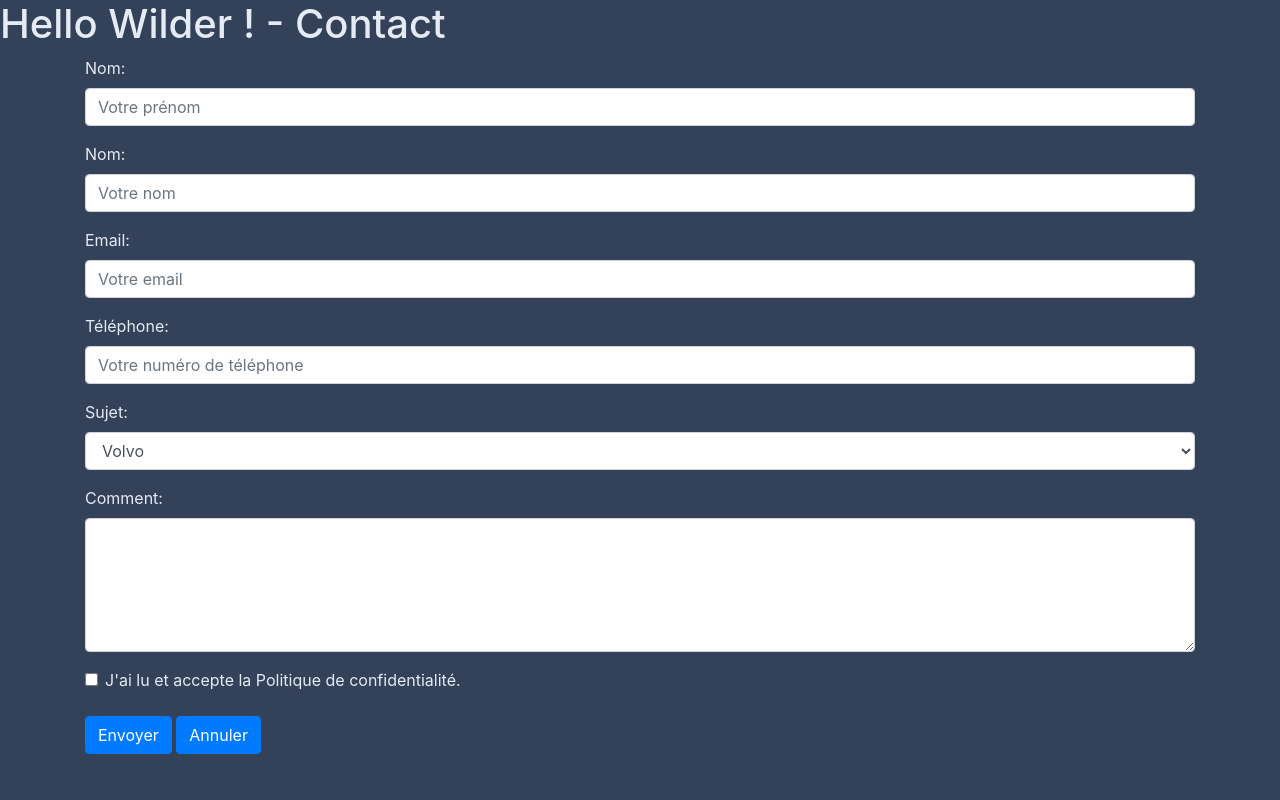
After one commit to WildCodeSchool/orleans-php-2003-project-anc, a PHP site: template src/View/Contact/index.html.twig in a window 1280 px wide. The commit adds this page. Run offline with PHP 8.4, Linux system fonts and the light colour scheme; the template is opened without the code that fills it, so the values that code supplies are empty; some libraries are stand-ins or nearby versions.

Commit message:
create form

```diff
--- a/composer.json
+++ b/composer.json
@@ -11,7 +11,8 @@
     "require": {
         "php" : ">=7.2",
         "ext-pdo" : "*",
-        "twig/twig": "^2.4"
+        "twig/twig": "^2.4",
+        "ext-SimpleXML": "^7.2"
     },
     "require-dev": {
         "phpmd/phpmd": "^2.7",
--- /dev/null
+++ b/src/View/Contact/index.html.twig
@@ -0,0 +1,50 @@
+{% extends 'layout.html.twig' %}
+
+{% block content %}
+
+    <link rel="stylesheet" href="../assets/css/contact.css">
+
+    <h1>Hello Wilder ! - Contact</h1>
+
+    <div class="container">
+            <form action="/contact/index" method="post">
+                <div class="form-group">
+                    <label for="fname">Nom:</label>
+                    <input type="texte" class="form-control" id="fname" placeholder="Votre prénom">
+                </div>
+                <div class="form-group">
+                    <label for="lname">Nom:</label>
+                    <input type="texte" class="form-control" id="lname" placeholder="Votre nom">
+                </div>
+                <div class="form-group">
+                    <label for="email">Email:</label>
+                    <input type="email" class="form-control" id="email" placeholder="Votre email">
+                </div>
+                <div class="form-group">
+                    <label for="phone">Téléphone:</label>
+                    <input type="tel" class="form-control" id="phone" placeholder="Votre numéro de téléphone">
+                </div>
+                <div class="form-group">
+                    <label for="topic">Sujet:</label>
+                        <select class="form-control" id="topic" name="topic">
+                            <option value="volvo">Volvo</option>
+                            <option value="saab">Saab</option>
+                            <option value="mercedes">Mercedes</option>
+                            <option value="audi">Audi</option>
+                        </select>
+                </div>
+                <div class="form-group">
+                    <label for="comment">Comment:</label>
+                        <textarea class="form-control" rows="5" id="comment"></textarea>
+                </div>
+                <div class="form-check">
+                    <input type="checkbox" class="form-check-input" id="exampleCheck1">
+                    <label class="form-check-label" for="exampleCheck1">J'ai lu et accepte la Politique de confidentialité.</label>
+                </div>
+                <br>
+                <button type="submit" class="btn btn-primary">Envoyer</button>
+                <button type="reset" class="btn btn-primary">Annuler</button>
+            </form>
+    </div>
+
+{% endblock %}
--- a/src/View/layout.html.twig
+++ b/src/View/layout.html.twig
@@ -7,6 +7,7 @@
 
     <title>{% block title %}{% endblock %}</title>
 
+    <link rel="stylesheet" href="https://stackpath.bootstrapcdn.com/bootstrap/4.4.1/css/bootstrap.min.css" integrity="sha384-Vkoo8x4CGsO3+Hhxv8T/Q5PaXtkKtu6ug5TOeNV6gBiFeWPGFN9MuhOf23Q9Ifjh" crossorigin="anonymous">
     <link rel="stylesheet" href="/assets/css/style.css">
     {% block stylesheet %}{% endblock %}
     <link rel="icon" href="/assets/images/favicon.png">
@@ -15,6 +16,10 @@
 <body>
 
 {% block content %}{% endblock %}
+
+<script src="https://code.jquery.com/jquery-3.4.1.slim.min.js" integrity="sha384-J6qa4849blE2+poT4WnyKhv5vZF5SrPo0iEjwBvKU7imGFAV0wwj1yYfoRSJoZ+n" crossorigin="anonymous"></script>
+<script src="https://cdn.jsdelivr.net/npm/popper.js@1.16.0/dist/umd/popper.min.js" integrity="sha384-Q6E9RHvbIyZFJoft+2mJbHaEWldlvI9IOYy5n3zV9zzTtmI3UksdQRVvoxMfooAo" crossorigin="anonymous"></script>
+<script src="https://stackpath.bootstrapcdn.com/bootstrap/4.4.1/js/bootstrap.min.js" integrity="sha384-wfSDF2E50Y2D1uUdj0O3uMBJnjuUD4Ih7YwaYd1iqfktj0Uod8GCExl3Og8ifwB6" crossorigin="anonymous"></script>
 {% block javascript %}{% endblock %}
 </body>
 </html>
```
Also changed, not shown: public/assets/css/contact.css (added), 1 other file.
